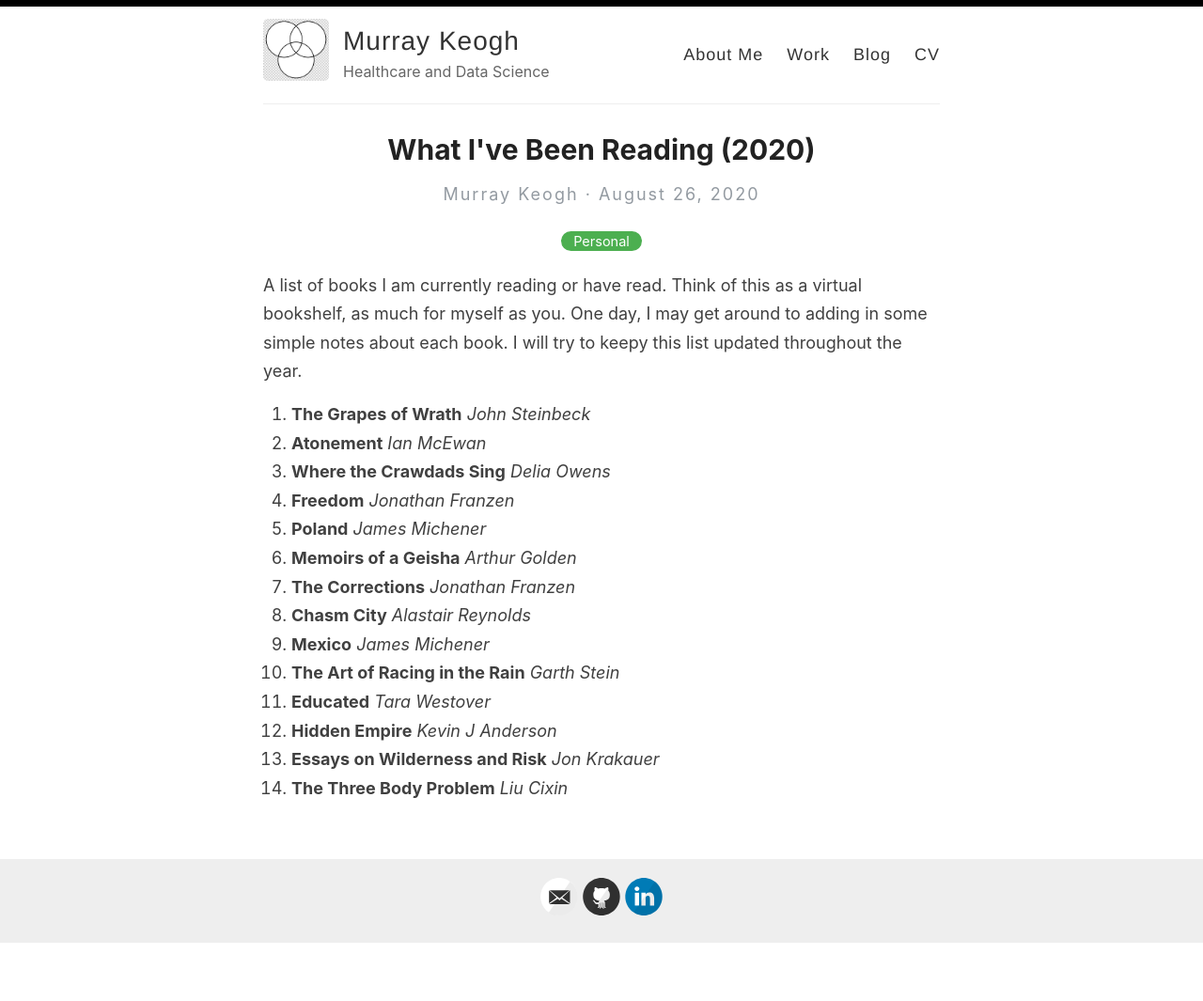
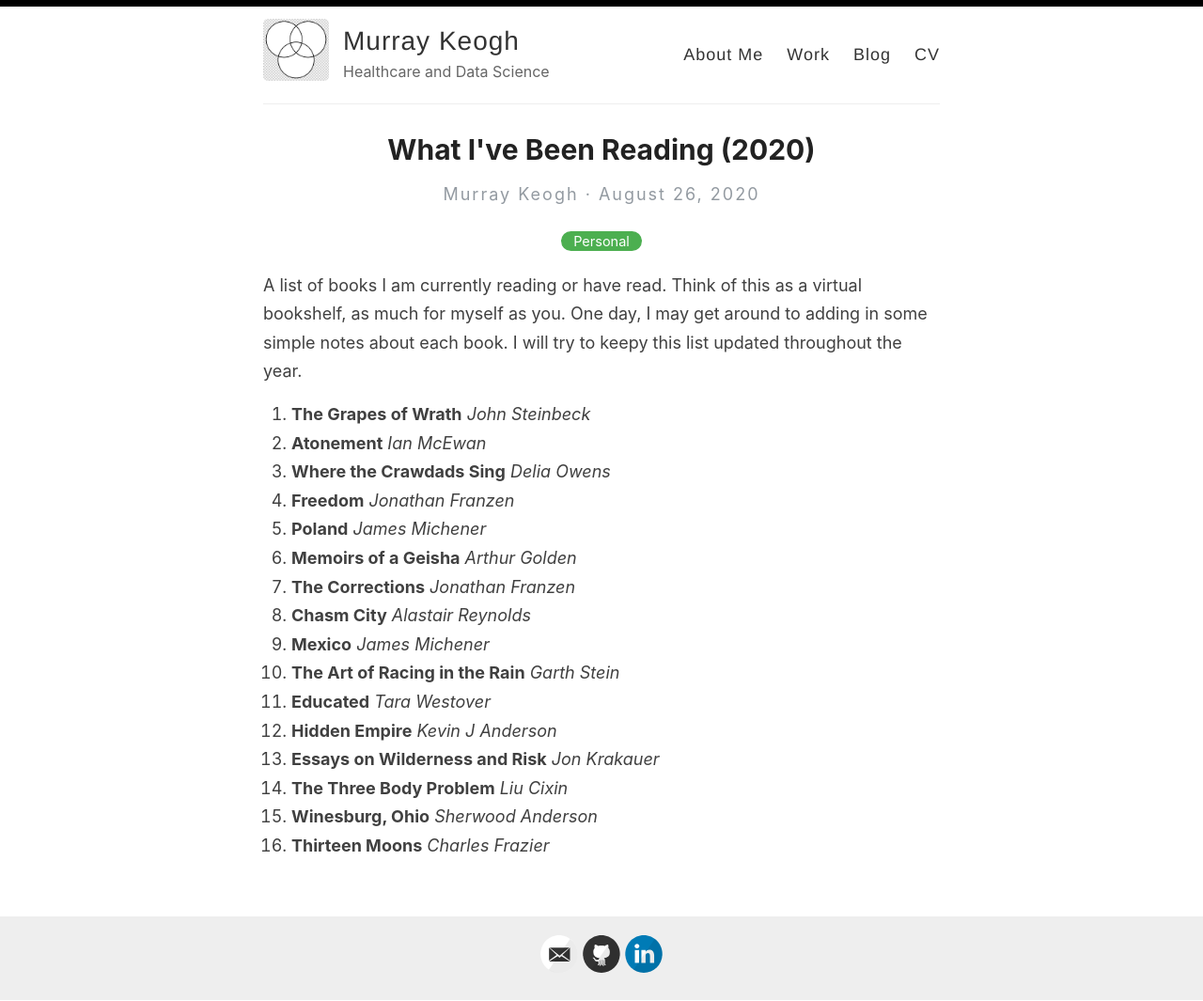
Before and after one commit to Murrkeys/Murrkeys.github.io, a Jekyll site: the page built from _posts/2020-08-26-books.md, in a window 1280 px wide. Shown: the whole page at 94% size. Built offline with Jekyll 4.4.1, drawn with Linux system fonts in a browser that asks for light colours; before the commit the page ends 1004 px from its top, so only the background shows below that.

Commit message:
Update 2020-08-26-books.md

```diff
--- a/_posts/2020-08-26-books.md
+++ b/_posts/2020-08-26-books.md
@@ -19,3 +19,5 @@ A list of books I am currently reading or have read. Think of this as a virtual
 12. **Hidden Empire** *Kevin J Anderson*
 13. **Essays on Wilderness and Risk** *Jon Krakauer*
 14. **The Three Body Problem** *Liu Cixin*
+15. **Winesburg, Ohio** *Sherwood Anderson*
+16. **Thirteen Moons** *Charles Frazier*
```
